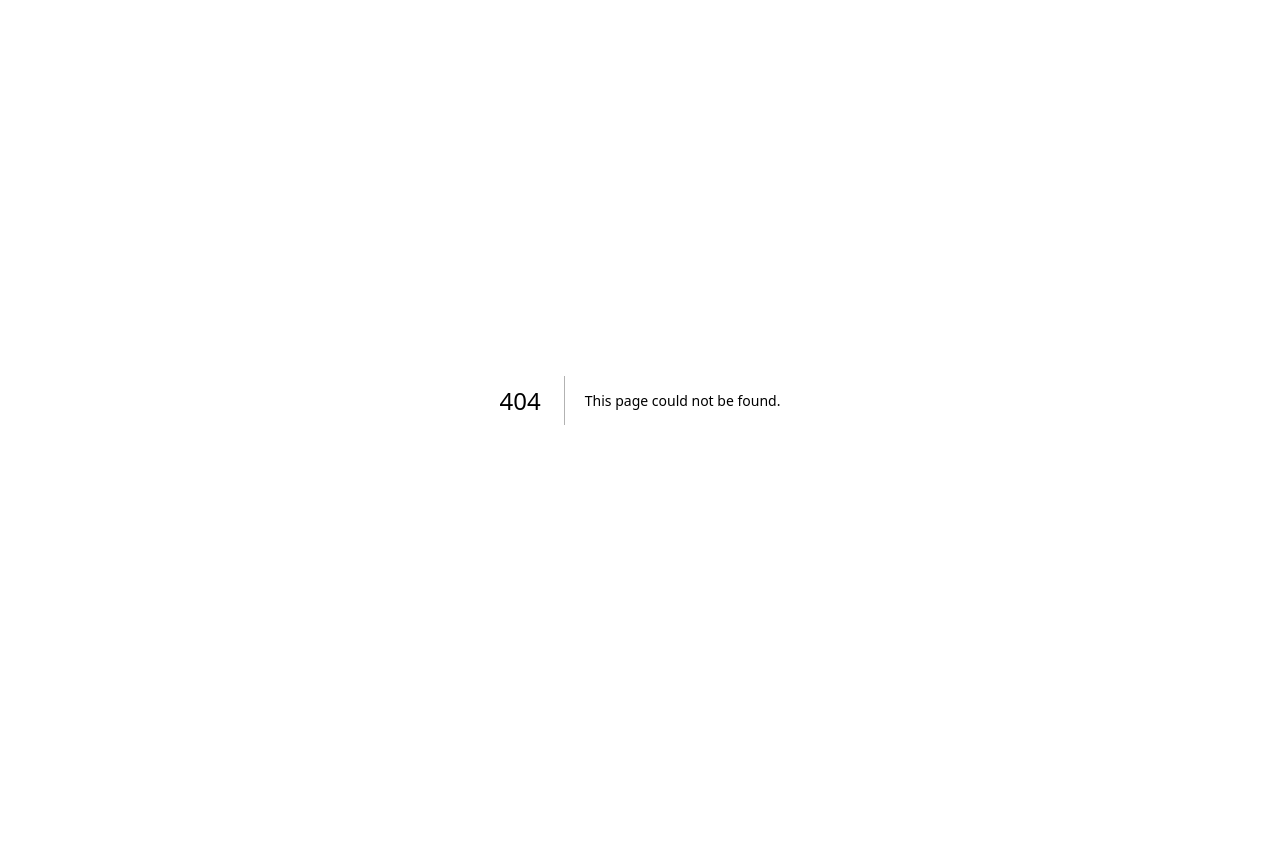
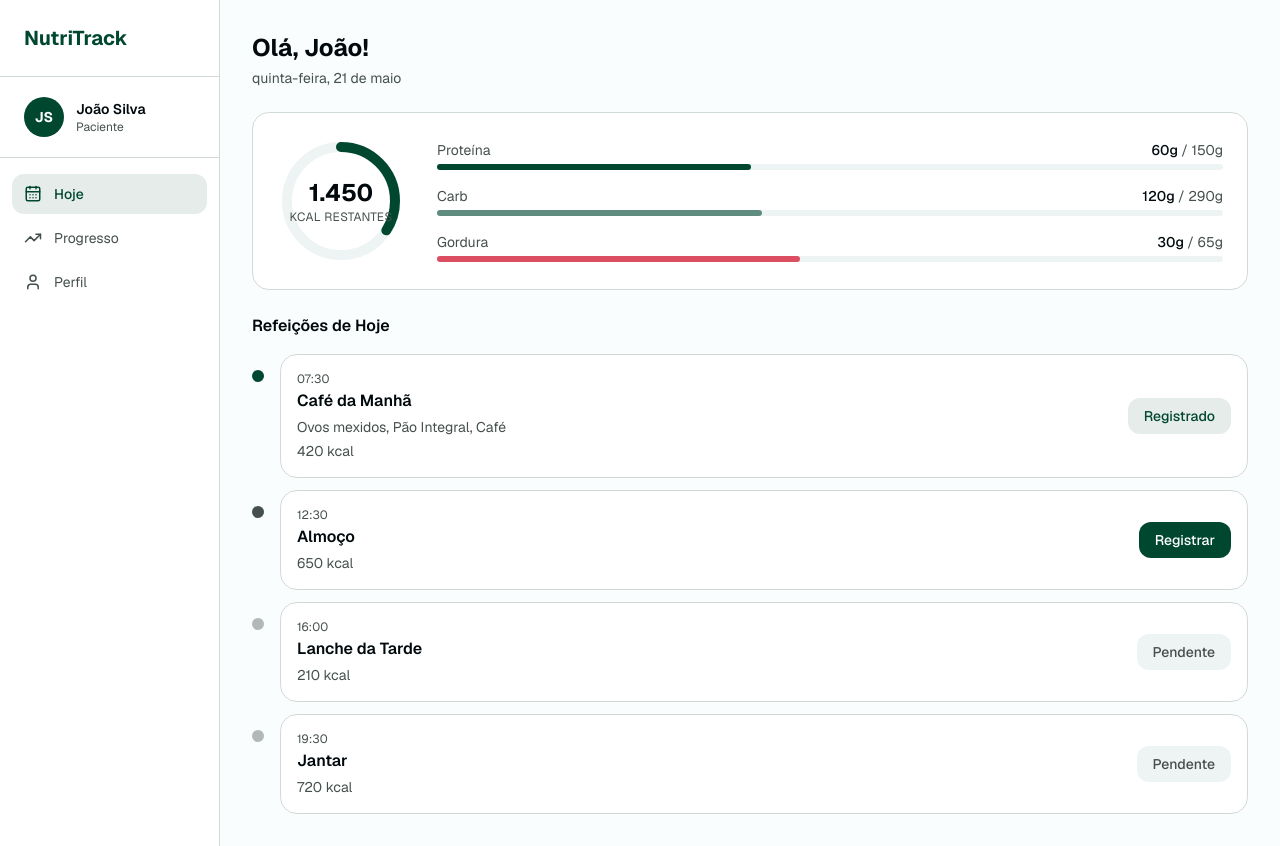
Before and after one commit to jadsonsantos/nutritrack, a Next.js app: page /hoje in a window 1280 px wide. Before the commit this address had no page. Before the commit the page ends 800 px from the top, so only its background shows below. Built offline with nearby package versions, Linux system fonts and the light colour scheme.

Commit message:
feat: implement TodayPage with meal tracking components and calorie overview

```diff
--- /dev/null
+++ b/src/app/(paciente)/hoje/page.tsx
@@ -0,0 +1,32 @@
+'use client'
+
+import { CalorieCard } from '@/components/hoje/CalorieCard'
+import { DailyGreeting } from '@/components/hoje/DailyGreeting'
+import { MealTimeline } from '@/components/hoje/MealTimeline'
+import { INITIAL_MEALS } from '@/constants'
+import { useState } from 'react'
+
+export default function TodayPage() {
+  const [meals, setMeals] = useState(INITIAL_MEALS)
+
+  function handleRegister(mealId: string) {
+    setMeals((prev) =>
+      prev.map((meal) =>
+        meal.id === mealId ? { ...meal, status: 'done' as const } : meal
+      )
+    )
+  }
+
+  return (
+    <div className="p-8 space-y-6">
+      {/* Saudação */}
+      <DailyGreeting name="João" />
+
+      {/* Card de calorias */}
+      <CalorieCard />
+
+      {/* Refeições do dia */}
+      <MealTimeline meals={meals} handleRegister={handleRegister} />
+    </div>
+  )
+}
--- /dev/null
+++ b/src/components/hoje/CalorieCard.tsx
@@ -0,0 +1,21 @@
+import { CONSUMED, DAILY_GOAL, MACROS } from '@/constants'
+import { CalorieRing } from './CalorieRing'
+import { MacroProgress } from './MacroProgress'
+
+export function CalorieCard() {
+  return (
+    <div className="bg-card border border-border rounded-xl p-6">
+      <div className="flex items-center gap-8">
+        {/* Círculo de progresso */}
+        <CalorieRing consumed={CONSUMED.calories} goal={DAILY_GOAL.calories} />
+
+        {/* Macros */}
+        <div className="flex-1 space-y-4">
+          {MACROS.map((macro) => (
+            <MacroProgress key={macro.label} macro={macro} />
+          ))}
+        </div>
+      </div>
+    </div>
+  )
+}
--- /dev/null
+++ b/src/components/hoje/CalorieRing.tsx
@@ -0,0 +1,49 @@
+export function CalorieRing({
+  consumed,
+  goal,
+}: {
+  consumed: number
+  goal: number
+}) {
+  const pct = Math.min((consumed / goal) * 100, 100)
+  const circumference = 2 * Math.PI * 54
+  const offset = circumference - (pct / 100) * circumference
+  const remaining = goal - consumed
+
+  return (
+    <div className="relative shrink-0">
+      <svg width="128" height="128" viewBox="0 0 128 128">
+        <circle
+          cx="64"
+          cy="64"
+          r="54"
+          fill="none"
+          stroke="currentColor"
+          strokeWidth="10"
+          className="text-muted"
+        />
+        <circle
+          cx="64"
+          cy="64"
+          r="54"
+          fill="none"
+          stroke="currentColor"
+          strokeWidth="10"
+          strokeLinecap="round"
+          strokeDasharray={circumference}
+          strokeDashoffset={offset}
+          transform="rotate(-90 64 64)"
+          className="text-primary transition-all duration-500"
+        />
+      </svg>
+      <div className="absolute inset-0 flex flex-col items-center justify-center">
+        <span className="text-2xl font-bold text-foreground">
+          {remaining.toLocaleString('pt-BR')}
+        </span>
+        <span className="text-xs text-muted-foreground uppercase tracking-wide">
+          kcal restantes
+        </span>
+      </div>
+    </div>
+  )
+}
--- /dev/null
+++ b/src/components/hoje/DailyGreeting.tsx
@@ -0,0 +1,14 @@
+export function DailyGreeting({ name }: { name: string }) {
+  return (
+    <div>
+      <h1 className="text-2xl font-bold text-foreground">Olá, {name}!</h1>
+      <p className="text-sm text-muted-foreground mt-1">
+        {new Date().toLocaleDateString('pt-BR', {
+          weekday: 'long',
+          day: 'numeric',
+          month: 'long',
+        })}
+      </p>
+    </div>
+  )
+}
--- /dev/null
+++ b/src/components/hoje/MacroProgress.tsx
@@ -0,0 +1,27 @@
+import { Macro } from '@/types'
+
+export function MacroProgress({ macro }: { macro: Macro }) {
+  return (
+    <div key={macro.label}>
+      <div className="flex justify-between text-sm mb-1">
+        <span className="text-muted-foreground">{macro.label}</span>
+        <span className="font-medium text-foreground">
+          {macro.consumed}
+          {macro.unit}{' '}
+          <span className="text-muted-foreground font-normal">
+            / {macro.goal}
+            {macro.unit}
+          </span>
+        </span>
+      </div>
+      <div className="h-1.5 bg-muted rounded-full">
+        <div
+          className={`h-full rounded-full ${macro.color}`}
+          style={{
+            width: `${Math.min((macro.consumed / macro.goal) * 100, 100)}%`,
+          }}
+        />
+      </div>
+    </div>
+  )
+}
--- /dev/null
+++ b/src/components/hoje/MealCard.tsx
@@ -0,0 +1,36 @@
+import { STATUS_CONFIG } from '@/constants'
+import type { Meal } from '@/types'
+
+export function MealCard({
+  meal,
+  onRegister,
+}: {
+  meal: Meal
+  onRegister: (id: string) => void
+}) {
+  const config = STATUS_CONFIG[meal.status]
+
+  return (
+    <div className="flex-1 bg-card border border-border rounded-xl p-4 flex items-center justify-between">
+      <div>
+        <p className="text-xs text-muted-foreground">{meal.time}</p>
+        <p className="font-semibold text-foreground mt-0.5">{meal.name}</p>
+        {meal.foods.length > 0 && (
+          <p className="text-sm text-muted-foreground mt-1">
+            {meal.foods.join(', ')}
+          </p>
+        )}
+        <p className="text-sm text-muted-foreground mt-1">
+          {meal.estimatedKcal} kcal
+        </p>
+      </div>
+
+      <button
+        onClick={() => meal.status === 'pending' && onRegister(meal.id)}
+        className={`text-sm font-medium px-4 py-2 rounded-lg transition-opacity ${config.badgeClass} ${meal.status === 'pending' ? 'hover:opacity-90 cursor-pointer' : 'cursor-default'}`}
+      >
+        {config.label}
+      </button>
+    </div>
+  )
+}
--- /dev/null
+++ b/src/components/hoje/MealTimeline.tsx
@@ -0,0 +1,33 @@
+import { STATUS_CONFIG } from '@/constants'
+import { Meal } from '@/types'
+import { MealCard } from './MealCard'
+
+interface MealTimelineProps {
+  meals: Meal[]
+  handleRegister: (mealId: string) => void
+}
+
+export function MealTimeline({ meals, handleRegister }: MealTimelineProps) {
+  return (
+    <div>
+      <h2 className="font-semibold text-foreground mb-4">Refeições de Hoje</h2>
+
+      <div className="space-y-3">
+        {meals.map((meal) => {
+          const config = STATUS_CONFIG[meal.status]
+          return (
+            <div key={meal.id} className="flex gap-4 items-start">
+              {/* Dot da linha do tempo */}
+              <div className="flex flex-col items-center gap-1 pt-4 shrink-0">
+                <div className={`w-3 h-3 rounded-full ${config.dotClass}`} />
+              </div>
+
+              {/* Card da refeição */}
+              <MealCard meal={meal} onRegister={handleRegister} />
+            </div>
+          )
+        })}
+      </div>
+    </div>
+  )
+}
--- /dev/null
+++ b/src/constants/index.ts
@@ -0,0 +1,92 @@
+const DAILY_GOAL = {
+  calories: 2200,
+  protein: 150,
+  carbs: 290,
+  fat: 65,
+}
+
+const INITIAL_MEALS = [
+  {
+    id: '1',
+    name: 'Café da Manhã',
+    time: '07:30',
+    estimatedKcal: 420,
+    status: 'done' as const,
+    foods: ['Ovos mexidos', 'Pão Integral', 'Café'],
+  },
+  {
+    id: '2',
+    name: 'Almoço',
+    time: '12:30',
+    estimatedKcal: 650,
+    status: 'pending' as const,
+    foods: [],
+  },
+  {
+    id: '3',
+    name: 'Lanche da Tarde',
+    time: '16:00',
+    estimatedKcal: 210,
+    status: 'upcoming' as const,
+    foods: [],
+  },
+  {
+    id: '4',
+    name: 'Jantar',
+    time: '19:30',
+    estimatedKcal: 720,
+    status: 'upcoming' as const,
+    foods: [],
+  },
+]
+
+const STATUS_CONFIG = {
+  done: {
+    label: 'Registrado',
+    dotClass: 'bg-primary',
+    badgeClass: 'bg-primary/10 text-primary',
+  },
+  pending: {
+    label: 'Registrar',
+    dotClass: 'bg-muted-foreground',
+    badgeClass: 'bg-primary text-primary-foreground',
+  },
+  upcoming: {
+    label: 'Pendente',
+    dotClass: 'bg-muted-foreground/40',
+    badgeClass: 'bg-muted text-muted-foreground',
+  },
+}
+
+const CONSUMED = {
+  calories: 750,
+  protein: 60,
+  carbs: 120,
+  fat: 30,
+}
+
+const MACROS = [
+  {
+    label: 'Proteína',
+    consumed: CONSUMED.protein,
+    goal: DAILY_GOAL.protein,
+    unit: 'g',
+    color: 'bg-primary',
+  },
+  {
+    label: 'Carb',
+    consumed: CONSUMED.carbs,
+    goal: DAILY_GOAL.carbs,
+    unit: 'g',
+    color: 'bg-primary/60',
+  },
+  {
+    label: 'Gordura',
+    consumed: CONSUMED.fat,
+    goal: DAILY_GOAL.fat,
+    unit: 'g',
+    color: 'bg-destructive/70',
+  },
+]
+
+export { CONSUMED, DAILY_GOAL, INITIAL_MEALS, MACROS, STATUS_CONFIG }
--- /dev/null
+++ b/src/types/index.ts
@@ -0,0 +1,18 @@
+export type MealStatus = 'done' | 'pending' | 'upcoming'
+
+export interface Meal {
+  id: string
+  name: string
+  time: string
+  foods: string[]
+  estimatedKcal: number
+  status: MealStatus
+}
+
+export type Macro = {
+  label: string
+  consumed: number
+  goal: number
+  unit: string
+  color: string
+}
```
